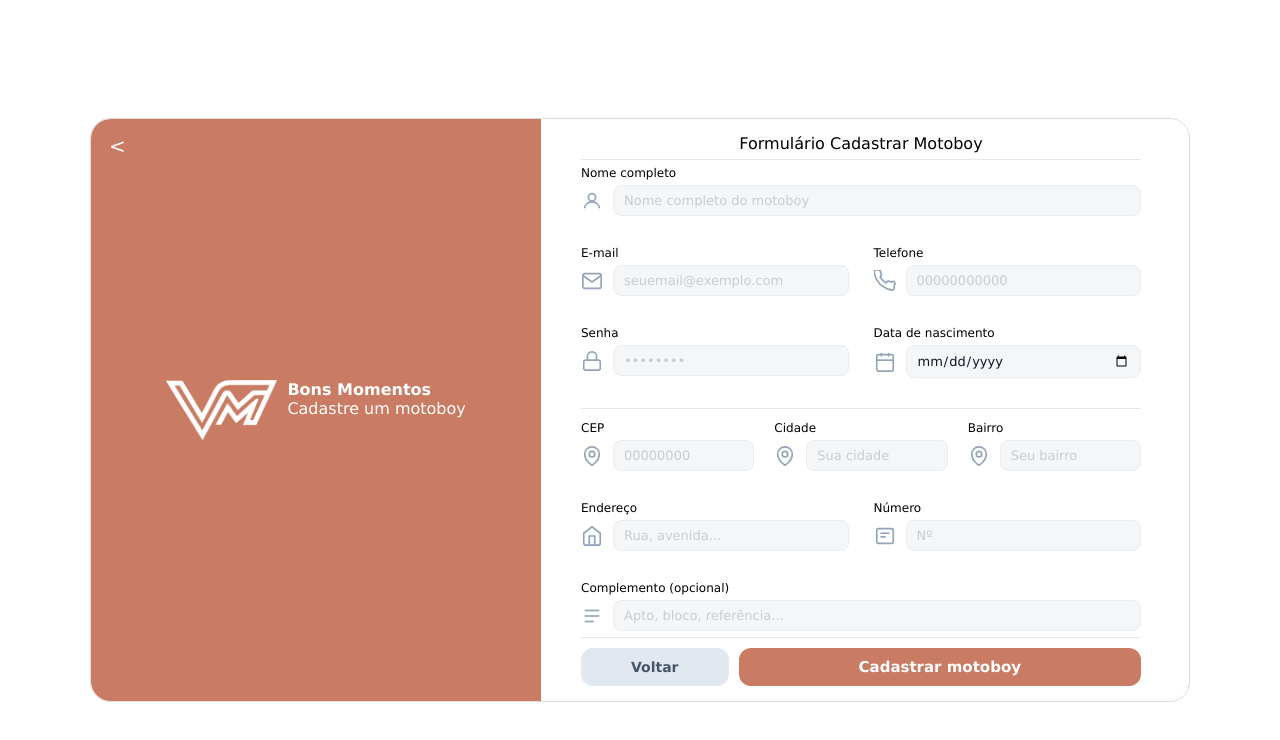
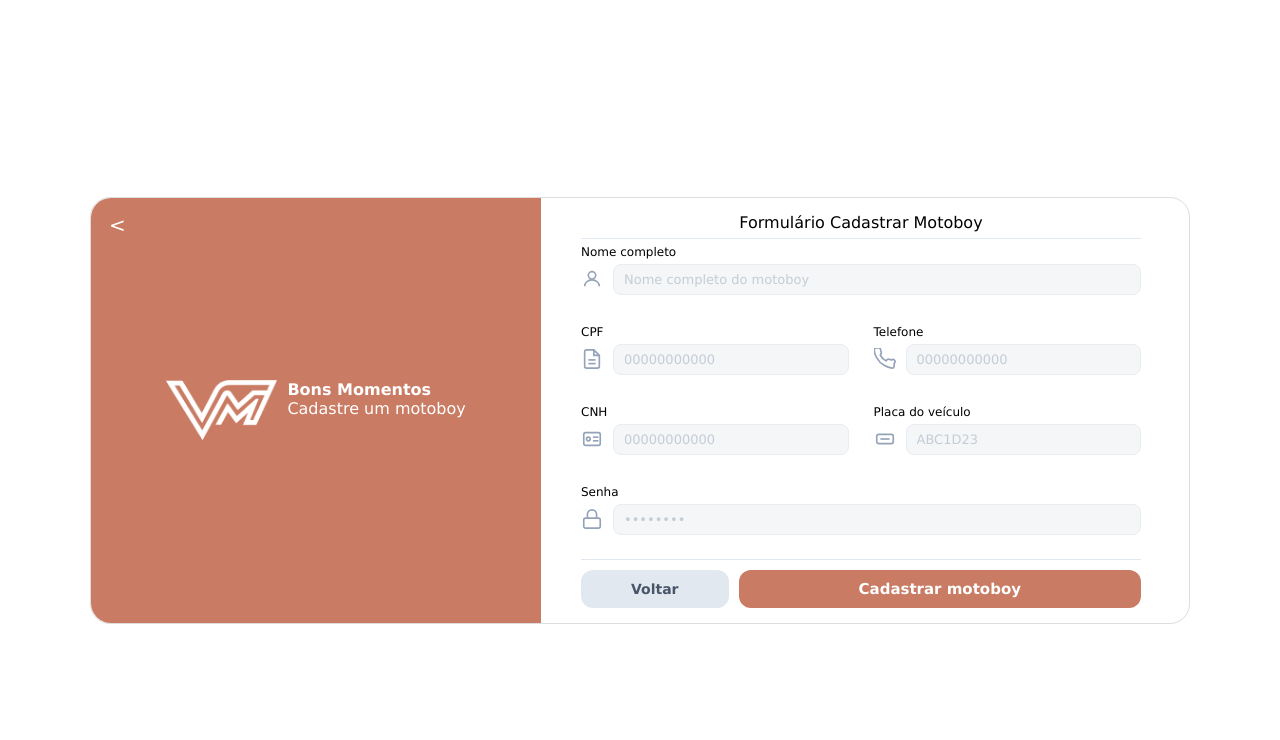
Before and after one commit to reinaldo-ss/Projeto-Bons-Momentos, a plain HTML site: page frontend/view/admin/cadastrarMotoBoys.html in a window 1280 px wide. Drawn offline with Linux system fonts and the light colour scheme; files whose address does not match are found by name.

Commit message:
Atualizando formulario motoboys

```diff
--- a/frontend/view/admin/cadastrarMotoBoys.html
+++ b/frontend/view/admin/cadastrarMotoBoys.html
@@ -44,12 +44,12 @@
 
                         <div class="linha-dupla-inputs-cad-motoboy">
                             <div class="inputs-gerais-cad-motoboy">
-                                <label for="email">E-mail</label>
+                                <label for="cpf">CPF</label>
                                 <div class="grupo-input-cad-motoboy">
-                                    <svg class="icone-input" viewBox="0 0 24 24"><path d="M4 4h16c1.1 0 2 .9 2 2v12c0 1.1-.9 2-2 2H4c-1.1 0-2-.9-2-2V6c0-1.1.9-2 2-2z"/><polyline points="22,6 12,13 2,6"/></svg>
-                                    <input type="email" id="email" name="email" placeholder="seuemail@exemplo.com" maxlength="255" />
+                                    <svg class="icone-input" viewBox="0 0 24 24"><path d="M14 2H6a2 2 0 0 0-2 2v16a2 2 0 0 0 2 2h12a2 2 0 0 0 2-2V8z"/><polyline points="14 2 14 8 20 8"/><line x1="16" y1="13" x2="8" y2="13"/><line x1="16" y1="17" x2="8" y2="17"/></svg>
+                                    <input type="text" id="cpf" name="cpf" placeholder="00000000000" maxlength="11" />
                                 </div>
-                                <span class="msg-erro-cad" id="erro-email"></span>
+                                <span class="msg-erro-cad" id="erro-cpf"></span>
                             </div>
                             <div class="inputs-gerais-cad-motoboy">
                                 <label for="telefone">Telefone</label>
@@ -63,77 +63,30 @@
 
                         <div class="linha-dupla-inputs-cad-motoboy">
                             <div class="inputs-gerais-cad-motoboy">
-                                <label for="senha">Senha</label>
+                                <label for="cnh">CNH</label>
                                 <div class="grupo-input-cad-motoboy">
-                                    <svg class="icone-input" viewBox="0 0 24 24"><rect x="3" y="11" width="18" height="11" rx="2" ry="2"/><path d="M7 11V7a5 5 0 0110 0v4"/></svg>
-                                    <input type="password" id="senha" name="senha" placeholder="••••••••" />
+                                    <svg class="icone-input" viewBox="0 0 24 24"><rect x="3" y="5" width="18" height="14" rx="2" ry="2"/><circle cx="8" cy="12" r="2"/><line x1="13" y1="10" x2="19" y2="10"/><line x1="13" y1="14" x2="19" y2="14"/></svg>
+                                    <input type="text" id="cnh" name="cnh" placeholder="00000000000" maxlength="11" />
                                 </div>
-                                <span class="msg-erro-cad" id="erro-senha"></span>
+                                <span class="msg-erro-cad" id="erro-cnh"></span>
                             </div>
                             <div class="inputs-gerais-cad-motoboy">
-                                <label for="dataNascimento">Data de nascimento</label>
+                                <label for="placa">Placa do veículo</label>
                                 <div class="grupo-input-cad-motoboy">
-                                    <svg class="icone-input" viewBox="0 0 24 24"><rect x="3" y="4" width="18" height="18" rx="2"/><line x1="16" y1="2" x2="16" y2="6"/><line x1="8" y1="2" x2="8" y2="6"/><line x1="3" y1="10" x2="21" y2="10"/></svg>
-                                    <input type="date" id="dataNascimento" name="dataNascimento" />
+                                    <svg class="icone-input" viewBox="0 0 24 24"><rect x="3" y="7" width="18" height="10" rx="2" ry="2"/><line x1="7" y1="12" x2="17" y2="12"/></svg>
+                                    <input type="text" id="placa" name="placa" placeholder="ABC1D23" maxlength="7" />
                                 </div>
-                                <span class="msg-erro-cad" id="erro-dataNascimento"></span>
-                            </div>
-                        </div>
-
-                        <div class="linha-divisoria-cad-motoboy"></div>
-
-                        <div class="linha-tripla-inputs-cad-motoboy">
-                            <div class="inputs-gerais-cad-motoboy">
-                                <label for="cep">CEP</label>
-                                <div class="grupo-input-cad-motoboy">
-                                    <svg class="icone-input" viewBox="0 0 24 24"><path d="M12 22s-8-4.5-8-11.8A8 8 0 0112 2a8 8 0 018 8.2c0 7.3-8 11.8-8 11.8z"/><circle cx="12" cy="10" r="3"/></svg>
-                                    <input type="text" id="cep" name="cep" placeholder="00000000" maxlength="8" />
-                                </div>
-                                <span class="msg-erro-cad" id="erro-cep"></span>
-                            </div>
-                            <div class="inputs-gerais-cad-motoboy">
-                                <label for="cidade">Cidade</label>
-                                <div class="grupo-input-cad-motoboy">
-                                    <svg class="icone-input" viewBox="0 0 24 24"><path d="M12 22s-8-4.5-8-11.8A8 8 0 0112 2a8 8 0 018 8.2c0 7.3-8 11.8-8 11.8z"/><circle cx="12" cy="10" r="3"/></svg>
-                                    <input type="text" id="cidade" name="cidade" placeholder="Sua cidade" maxlength="50" />
-                                </div>
-                                <span class="msg-erro-cad" id="erro-cidade"></span>
-                            </div>
-                            <div class="inputs-gerais-cad-motoboy">
-                                <label for="bairro">Bairro</label>
-                                <div class="grupo-input-cad-motoboy">
-                                    <svg class="icone-input" viewBox="0 0 24 24"><path d="M12 22s-8-4.5-8-11.8A8 8 0 0112 2a8 8 0 018 8.2c0 7.3-8 11.8-8 11.8z"/><circle cx="12" cy="10" r="3"/></svg>
-                                    <input type="text" id="bairro" name="bairro" placeholder="Seu bairro" maxlength="50" />
-                                </div>
-                                <span class="msg-erro-cad" id="erro-bairro"></span>
-                            </div>
-                        </div>
-
-                        <div class="linha-dupla-inputs-cad-motoboy">
-                            <div class="inputs-gerais-cad-motoboy">
-                                <label for="endereco">Endereço</label>
-                                <div class="grupo-input-cad-motoboy">
-                                    <svg class="icone-input" viewBox="0 0 24 24"><path d="M3 9l9-7 9 7v11a2 2 0 01-2 2H5a2 2 0 01-2-2z"/><polyline points="9 22 9 12 15 12 15 22"/></svg>
-                                    <input type="text" id="endereco" name="endereco" placeholder="Rua, avenida..." maxlength="150" />
-                                </div>
-                                <span class="msg-erro-cad" id="erro-endereco"></span>
-                            </div>
-                            <div class="inputs-gerais-cad-motoboy">
-                                <label for="numero">Número</label>
-                                <div class="grupo-input-cad-motoboy">
-                                    <svg class="icone-input" viewBox="0 0 24 24"><rect x="3" y="4" width="18" height="16" rx="2"/><line x1="7" y1="9" x2="17" y2="9"/><line x1="7" y1="13" x2="13" y2="13"/></svg>
-                                    <input type="text" id="numero" name="numero" placeholder="Nº" maxlength="10" />
-                                </div>
-                                <span class="msg-erro-cad" id="erro-numero"></span>
+                                <span class="msg-erro-cad" id="erro-placa"></span>
                             </div>
                         </div>
 
                         <div class="inputs-gerais-cad-motoboy">
-                            <label for="complemento">Complemento (opcional)</label>
+                            <label for="senha">Senha</label>
                             <div class="grupo-input-cad-motoboy">
-                                <svg class="icone-input" viewBox="0 0 24 24"><line x1="4" y1="6" x2="20" y2="6"/><line x1="4" y1="12" x2="20" y2="12"/><line x1="4" y1="18" x2="14" y2="18"/></svg>
-                                <input type="text" id="complemento" name="complemento" placeholder="Apto, bloco, referência..." maxlength="100" />
+                                <svg class="icone-input" viewBox="0 0 24 24"><rect x="3" y="11" width="18" height="11" rx="2" ry="2"/><path d="M7 11V7a5 5 0 0110 0v4"/></svg>
+                                <input type="password" id="senha" name="senha" placeholder="••••••••" />
                             </div>
+                            <span class="msg-erro-cad" id="erro-senha"></span>
                         </div>
 
                         <div class="linha-divisoria-cad-motoboy"></div>
```
